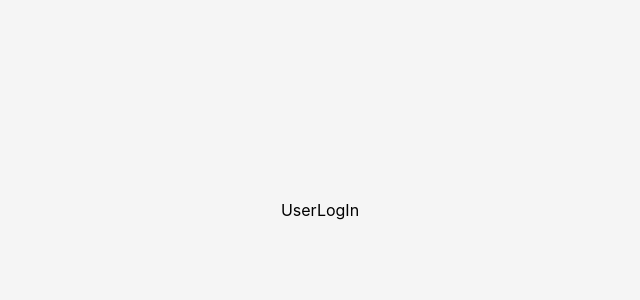
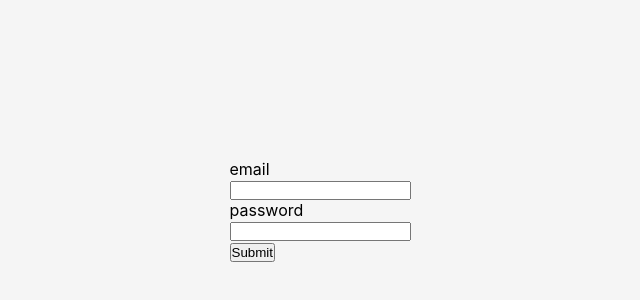
Before and after one commit to Pasta08/fidesbankfe, a React (Create React App) app: page /userlogin in a window 1280 px wide. Shown: the part 190-490 px from the top of the page, without its empty margins (320-960 px from the left). Built offline with nearby package versions, Linux system fonts and the light colour scheme.

Commit message:
added operatorLogin + userLogin

```diff
--- a/src/pages/OperatorLogIn.tsx
+++ b/src/pages/OperatorLogIn.tsx
@@ -1,4 +1,4 @@
-import React from "react";
+/* import React from "react";
 import { useEffect } from "react";
 
 const OperatorLogIn = () => {
@@ -11,4 +11,30 @@
   return <div>OperatorLogIn</div>;
 };
 
-export default OperatorLogIn;
+export default OperatorLogIn; */
+import React, { useState } from "react";
+import { Form } from "react-router-dom";
+
+const UserLogIn = () => {
+  const [UserLogin] = useState({
+    email: "",
+    password: "",
+  });
+
+  return (
+    <form>
+      <label>
+        <p>username</p>
+        <input type={"username"} />
+      </label>
+      <label>
+        <p>password</p>
+        <input type={"password"} />
+      </label>
+      <div>
+        <button type="submit">Submit</button>
+      </div>
+    </form>
+  );
+};
+export default UserLogIn;
--- a/src/pages/UserLogIn.tsx
+++ b/src/pages/UserLogIn.tsx
@@ -1,4 +1,26 @@
+import React, { useState } from "react";
+import { Form } from "react-router-dom";
+
 const UserLogIn = () => {
-  return <div>UserLogIn</div>;
+  const [UserLogin] = useState({
+    email: "",
+    password: "",
+  });
+
+  return (
+    <form>
+      <label>
+        <p>email</p>
+        <input type={"email"} />
+      </label>
+      <label>
+        <p>password</p>
+        <input type={"password"} />
+      </label>
+      <div>
+        <button type="submit">Submit</button>
+      </div>
+    </form>
+  );
 };
 export default UserLogIn;
```
